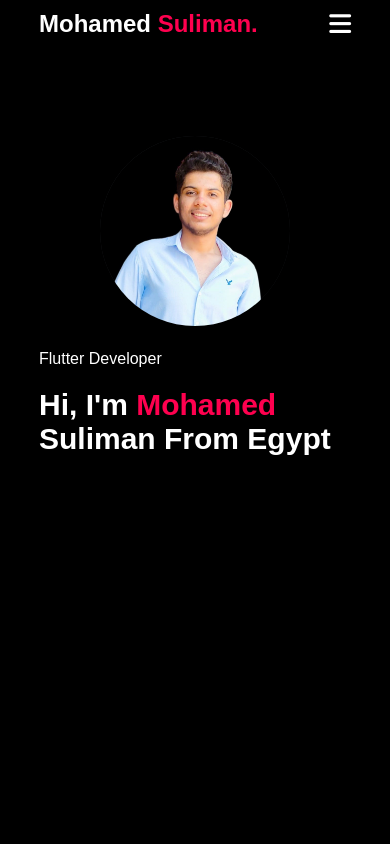
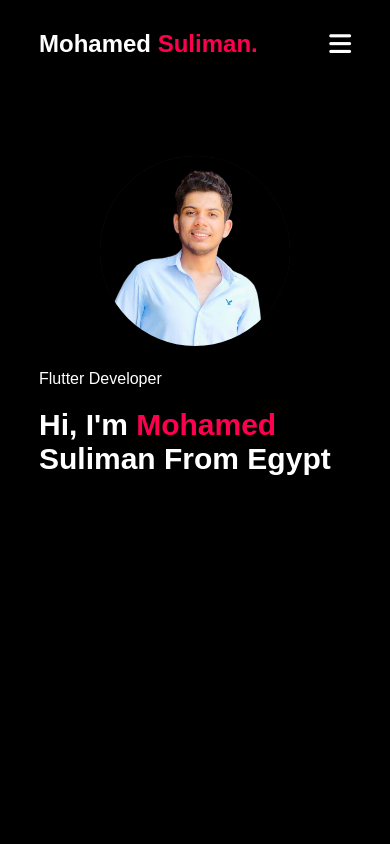
Before and after one commit to mohamedSolaiman11/portfolio, a plain HTML site: page index.html in a window 390 px wide. Shown: the top 844 px of the page. Drawn offline with Linux system fonts and the light colour scheme.

Commit message:
Update style.css

```diff
--- a/style.css
+++ b/style.css
@@ -408,6 +408,18 @@ nav .fas {
     /* #header {
         background-image: url("images/me.jpg");
     } */
+
+    .name {
+        margin-top : 20px;
+    }
+
+    nav .fa-bars { /* Show hamburger icon on smaller screens */
+        display: block;
+        margin-top: 20px; /* Add top margin */
+    }
+
+
+
     .imgpro {
         width: 190px;
         height: 190px;
```
